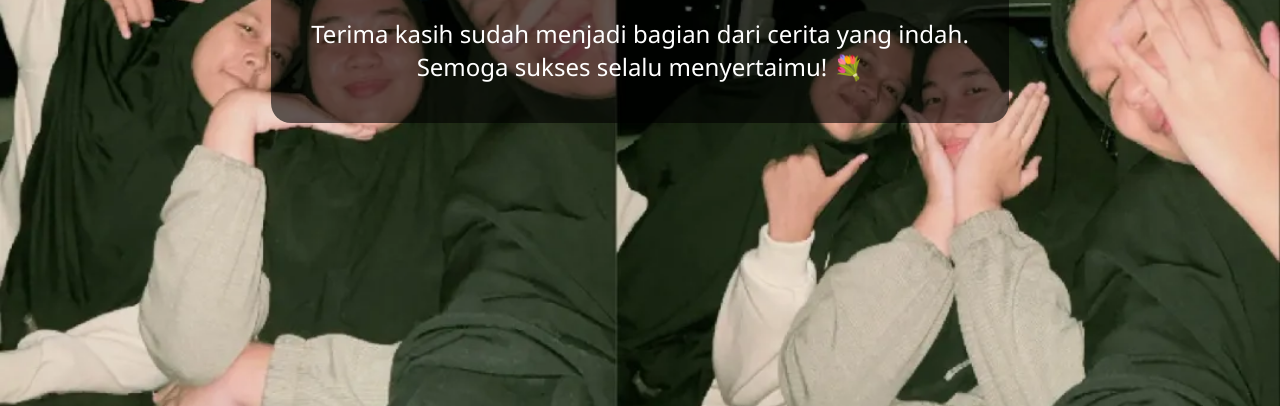
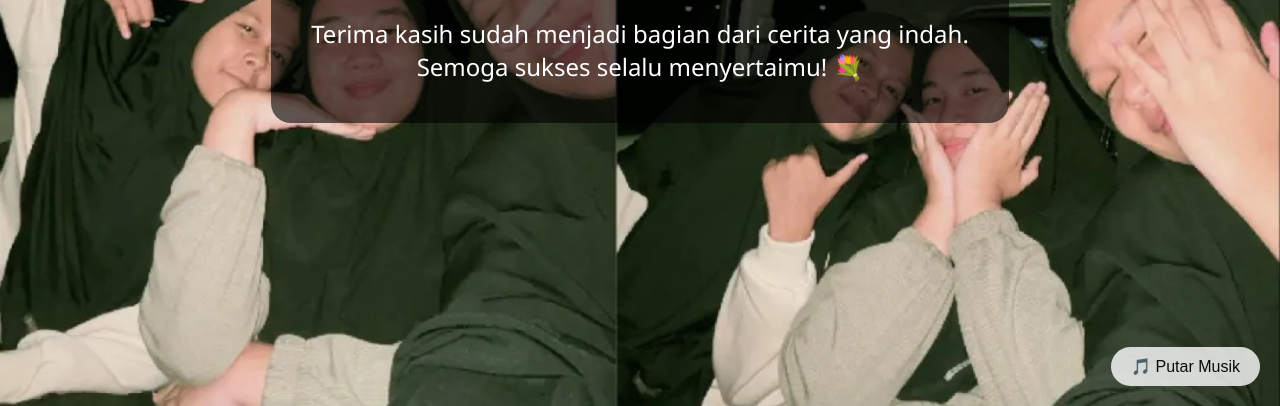
Before and after one commit to Tanaya65/ucapan-graduation, a plain HTML site: page index.html in a window 1280 px wide. Shown: the part 394-800 px from the top of the page. Drawn offline with Linux system fonts and the light colour scheme.

Commit message:
Update index.html

```diff
--- a/index.html
+++ b/index.html
@@ -19,6 +19,7 @@
       align-items: center;
       text-align: center;
       font-family: 'Segoe UI', sans-serif;
+      position: relative;
     }
     .overlay {
       background-color: rgba(0, 0, 0, 0.6);
@@ -32,11 +33,24 @@
     p {
       font-size: 24px;
     }
+    button {
+      position: absolute;
+      bottom: 20px;
+      right: 20px;
+      background-color: white;
+      color: black;
+      border: none;
+      padding: 10px 20px;
+      border-radius: 20px;
+      cursor: pointer;
+      font-size: 16px;
+      opacity: 0.8;
+    }
   </style>
 </head>
 <body>
-  <!-- Backsound autoplay dan loop -->
-  <audio src="lebihbaik.mp3" autoplay loop></audio>
+  <audio id="musik" src="lebihbaik.mp3" loop></audio>
+  <button onclick="document.getElementById('musik').play()">🎵 Putar Musik</button>
 
   <div class="overlay">
     <h1>🎓 Selamat Wisuda!</h1>
```
